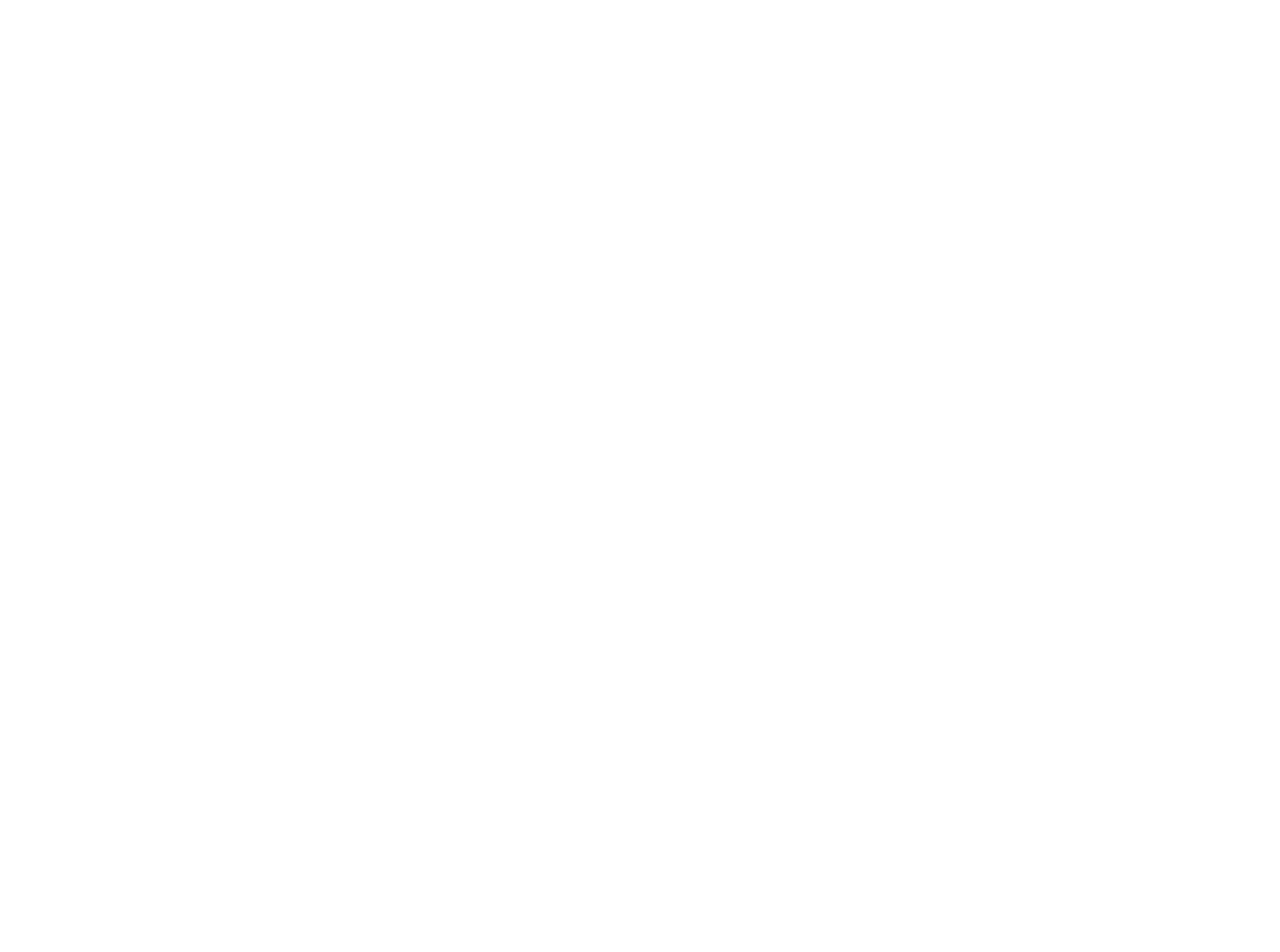
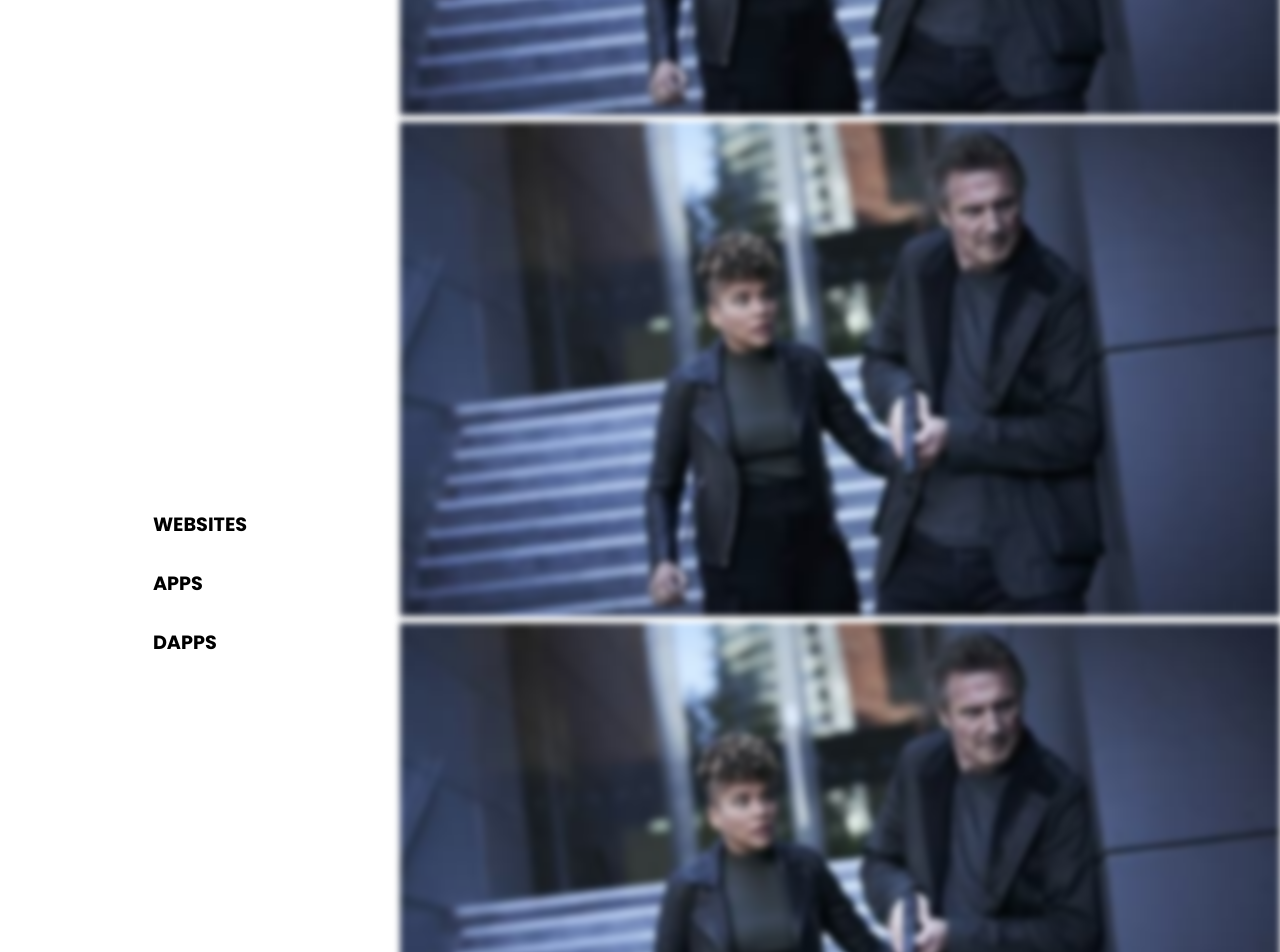
Before and after one commit to huzitaiwo/handsome, a React (Create React App) app: page /project in a window 1280 px wide. Shown: the part 460-1412 px from the top of the page. Before the commit the page ends 800 px from the top, so only its background shows below. Built offline with nearby package versions, Linux system fonts and the light colour scheme.

Commit message:
fixed git bug

```diff
--- a/src/components/Service.css
+++ b/src/components/Service.css
@@ -4,13 +4,21 @@
 .service-list__content {
   border-top: 1px solid #eee;
   border-bottom: 1px solid #eee;
+  display: grid;
+  gap: 60px;
 }
 .service-list__content li {
   list-style: none;
-  margin-bottom: 30px;
   display: grid;
   grid-template-columns: 1fr 1fr;
+  gap: 60px;
   align-items: center;
+}
+.service-list__content img {
+  width: 100%;
+}
+.service-list__content > li:nth-child(2) .content {
+  order: -1;
 }
 .service-list__content h3 {
   text-transform: uppercase;
@@ -18,3 +26,22 @@
   font-weight: 800;
   margin-bottom: 15px;
 }
+
+@media (max-width: 860px) {
+  .service-list__content li {
+    grid-template-columns: 1fr;
+  }
+  .service-list__content > li:nth-child(2) .content {
+    order: 0;
+  }
+}
+
+@media (max-width: 512px) {
+  .service-list__content,
+  .service-list__content li {
+    gap: 30px;
+  }
+  .service-list__content h3 {
+    font-size: 1.3rem;
+  }
+}
--- a/src/components/Service.js
+++ b/src/components/Service.js
@@ -1,12 +1,28 @@
-import { useFetch } from '../hooks/useFetch'
+import { useState } from 'react'
 import Url from '../asset/2hGjmgZrS1nlsEl5PZorn7EsmzH.jpg'
 // styles
 import './Service.css'
 
 export default function Service() {
-  const url = 'http://localhost:5000/services';
-  const { isLoading, error, data: services } = useFetch(url)
-
+  const [services, setServices] = useState(
+    [
+      {
+        "id": "1",
+        "title": "Web Design and Development",
+        "description": "Nunc eleifend tristique nunc vel ultricies. Sed interdum nisi dignissim mi tristique, sed cursus arcu feugiat. Mauris ex nisi, ullamcorper et eros et, aliquet placerat ex. Nam metus urna, feugiat ac libero vitae."
+      },
+      {
+        "id": "2",
+        "title": "Web3.0 and Blockhain Development",
+        "description": "Etiam vel ante risus. Integer ultrices egestas lacus id faucibus. Suspendisse eleifend nibh eu faucibus consectetur. Etiam ut mi tristique, dignissim sem in, vestibulum dui. Aliquam tempor facilisis tortor a fermentum."
+      },
+      {
+        "id": "3",
+        "title": "Webflow magic",
+        "description": "Aliquam non enim efficitur, feugiat urna quis, placerat ex. Cras risus lorem, placerat vitae hendrerit non, elementum at mi. Nam massa nunc, pharetra bibendum massa et, pellentesque pharetra risus."
+      }
+    ]
+  )
 
   return (
     <section className='service'>
@@ -15,10 +31,8 @@ export default function Service() {
         <p>Lorem ipsum dolor sit amet consectetur adipisicing elit. Aperiam atque aliquam laboriosam expedita ea architecto!</p>
 
         <div className="service-list">
-          {error && <h3>{error}</h3>}
-          {isLoading && <h3>loading...</h3>}
           <ul className='service-list__content'>
-            {services && services.map(service => (
+            {services.map(service => (
               <li key={service.id}>
                 <img src={Url} alt={Url} style={{ filter: 'blur(5px)' }} />
                 <div className="content">
--- a/src/pages/project/Project.css
+++ b/src/pages/project/Project.css
@@ -1,3 +1,35 @@
 .project {
   display: flex;
+  align-items: center;
+  /* position: fixed; */
 }
+.project__bar {
+  width: 100%;
+  max-width: 400px;
+  height: 90vh;
+  display: flex;
+  flex-direction: column;
+  justify-content: flex-end;
+  align-items: center;
+  padding-bottom: 60px;
+}
+.project__links ul {
+  position: fixed;
+  width: inherit;
+}
+.project__links li {
+  list-style: none;
+  padding: 15px 0;
+}
+.project__links button {
+  background: none;
+  border: none;
+  border-radius: 0;
+  text-transform: uppercase;
+  font-weight: 700;
+  font-size: 1.2rem;
+  cursor: pointer;
+}
+.project__links a.active {
+  border-bottom: 1px solid #000;
+}
--- a/src/pages/project/Project.js
+++ b/src/pages/project/Project.js
@@ -1,4 +1,4 @@
-import Sidebar from '../../components/Sidebar'
+import projectImage from '../../asset/2hGjmgZrS1nlsEl5PZorn7EsmzH.jpg'
 
 //styles
 import './Project.css'
@@ -6,7 +6,27 @@ import './Project.css'
 export default function Project() {
   return (
     <div className='project'>
-      <Sidebar />
+      <div className='project__bar'>
+        <ul className='project__links'>
+          <li><button>Websites</button></li>
+          <li><button>Apps</button></li>
+          <li><button>dApps</button></li>
+        </ul>
+    </div>
+    <div className="project__list">
+      <img
+        src={projectImage} alt="image"
+        style={{ width: '100%', filter: 'blur(3px)' }}
+      />
+      <img
+        src={projectImage} alt="image"
+        style={{ width: '100%', filter: 'blur(3px)' }}
+      />
+      <img
+        src={projectImage} alt="image"
+        style={{ width: '100%', filter: 'blur(3px)' }}
+      />
+    </div>
     </div>
   )
 }
```
